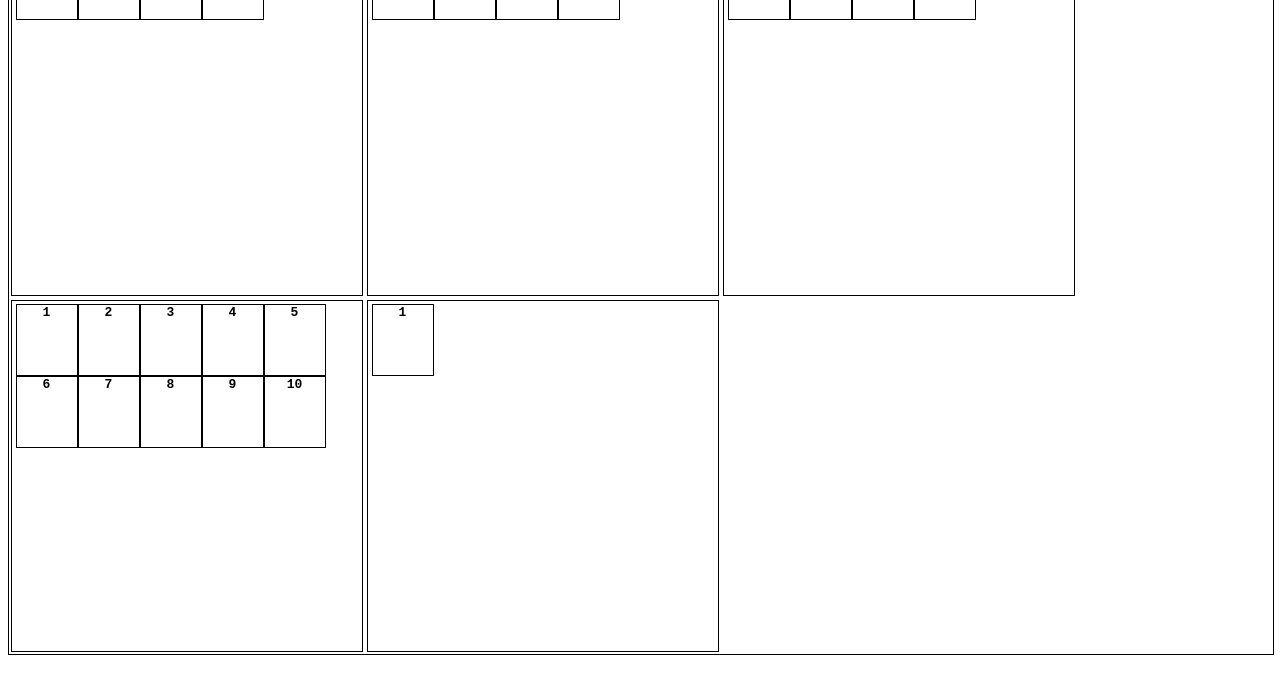
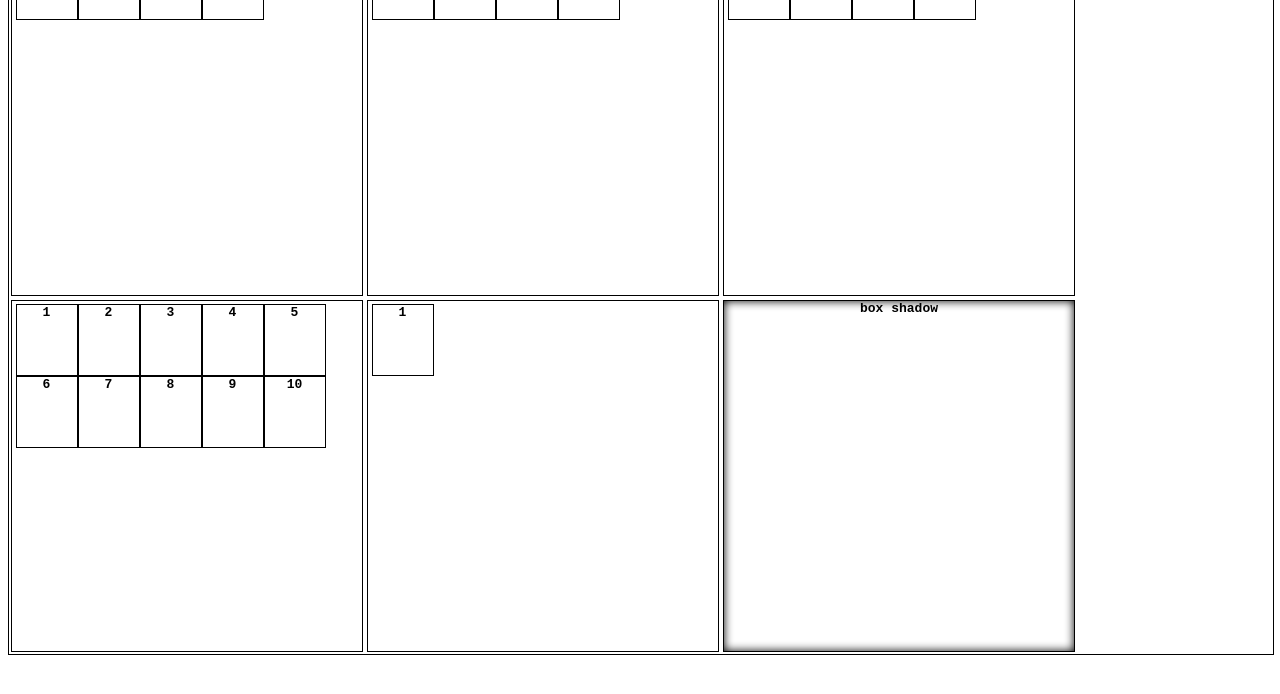
Before and after one commit to miral158/Angular_Learning, an Angular app in the folder CSS_Learnings/: page / in a window 1280 px wide. Shown: the part 872-1566 px from the top of the page. Built offline with nearby package versions, Linux system fonts and the light colour scheme.

Commit message:
example of box shadow implemented

```diff
--- a/CSS_Learnings/src/app/web-structure/web-structure.component.html
+++ b/CSS_Learnings/src/app/web-structure/web-structure.component.html
@@ -100,6 +100,9 @@
                     <div class="stack-box grow">1</div>
                 </div>
             </div>
+            <div class="box shadow">
+                box shadow
+            </div>
 
         </div>
     </div>
--- a/CSS_Learnings/src/app/web-structure/web-structure.component.scss
+++ b/CSS_Learnings/src/app/web-structure/web-structure.component.scss
@@ -156,5 +156,13 @@ div {
                 // z-index: 1;
             }
         }
+        .shadow{
+             //box-shadow:  10px 0px 10px #7c3e3e; //in horizontal direction
+            // box-shadow: 0 3px 10px rgba(196, 46, 46, 0.2); //in vertical direction
+            box-shadow: inset 0 0 10px #000000; //inner box shadow
+            //box-shadow: 0 0 10px #000000; //inner box shadow //outer box shadow
+
+
+        }
     }
 }
```
